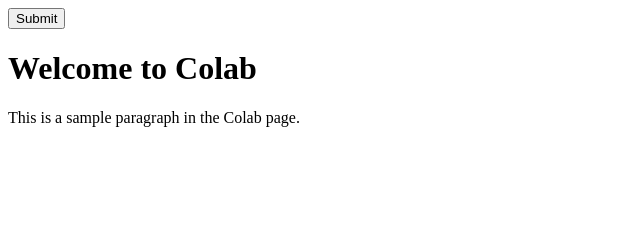
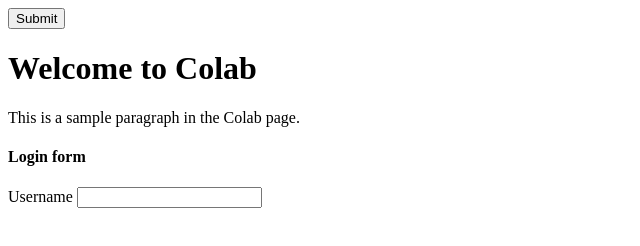
Before and after one commit to EunoiaBrain/colab, a plain HTML site: page index.html in a window 1280 px wide. Shown: the whole page, without its empty margins (0-640 px from the left). Drawn offline with Linux system fonts and the light colour scheme.

Commit message:
login form

```diff
--- a/index.html
+++ b/index.html
@@ -10,6 +10,13 @@
         <button>Submit</button>
         <h1>Welcome to Colab</h1>
         <p>This is a sample paragraph in the Colab page.</p>
+        <form>
+            <h4>Login form</h4>
+            <div class="input-group">
+                <Username form="#">Username</label>
+                    <input type="text" name="username" id="username">
+            </div>
+        </form>
     </div>
 </body>
 </html>
--- /dev/null
+++ b/index.js
@@ -0,0 +1 @@
+console.log("JavaScript is next!")
```
